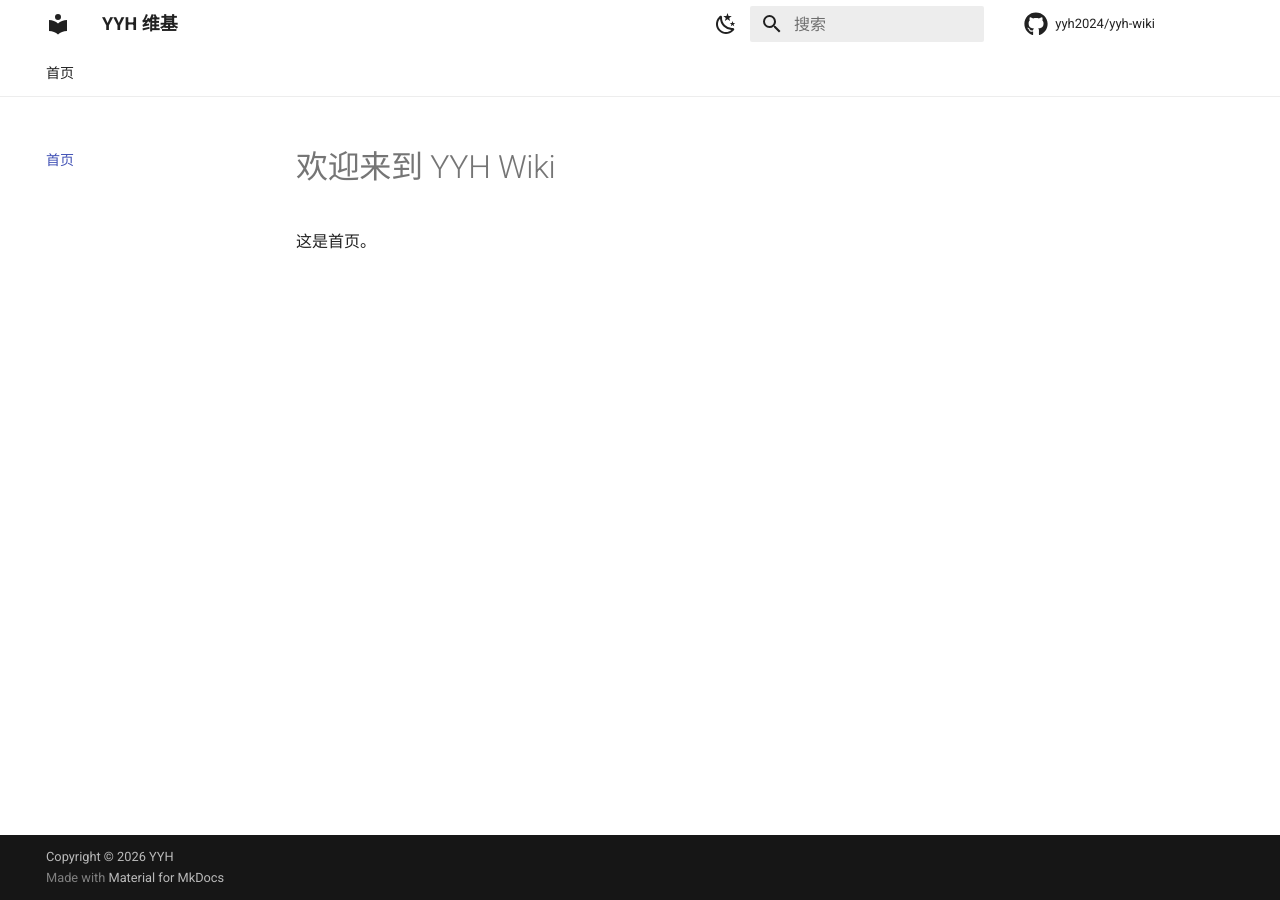
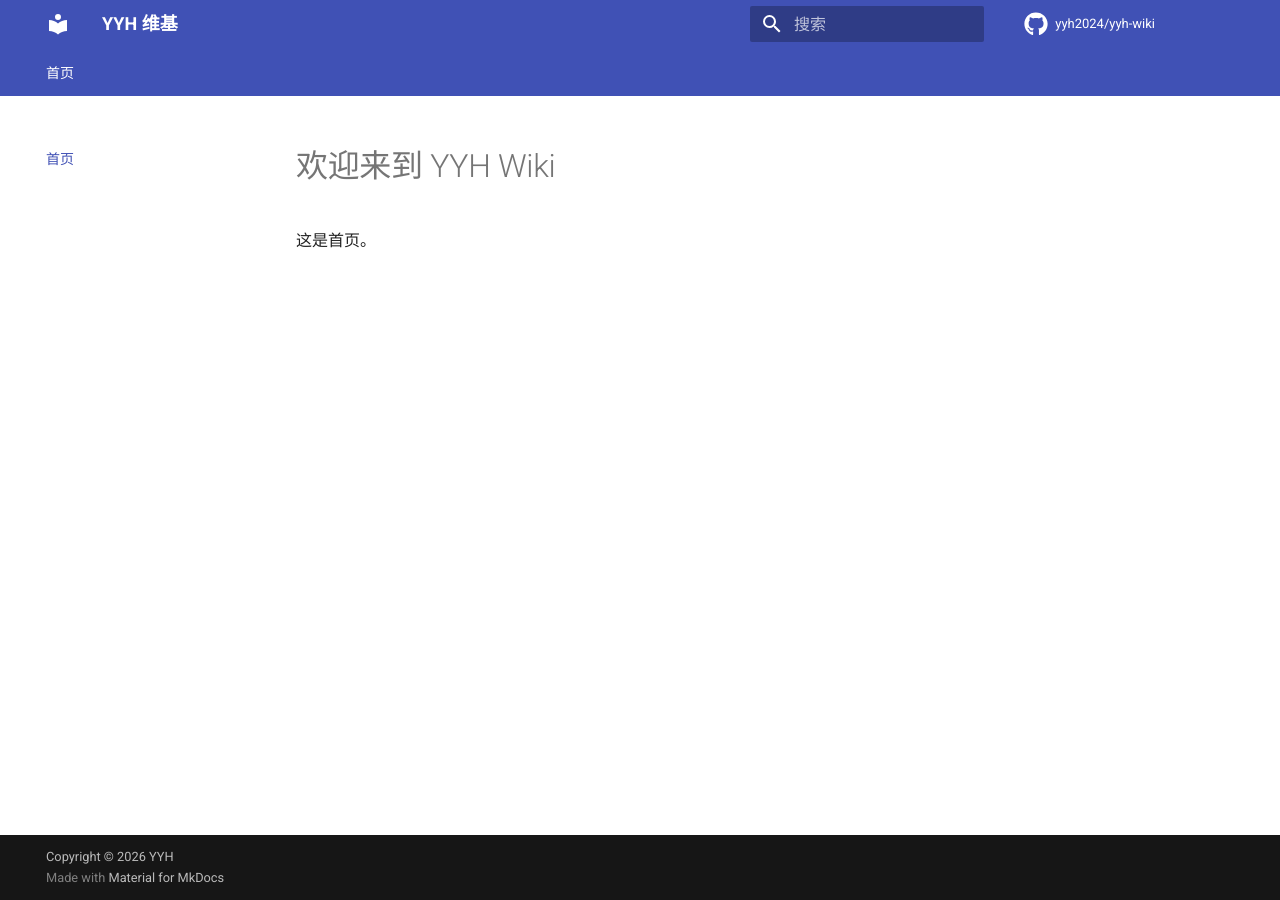
Before and after one commit to yyh2024/yyh-wiki, an MkDocs documentation site: the page built from docs/index.md, in a window 1280 px wide. Built offline with MkDocs 1.6.1 and Material for MkDocs 9.7.7, drawn with Linux system fonts in a browser that asks for light colours; comment, search, counter and statistics services are not loaded.

Commit message:
Update mkdocs.yml for color scheme and styles
Simplified color scheme configuration and added custom styles.

```diff
--- a/mkdocs.yml
+++ b/mkdocs.yml
@@ -29,20 +29,11 @@ theme:
     - search.highlight
     - content.code.copy
   palette:
-    - media: "(prefers-color-scheme: light)"
-      scheme: default
-      primary: white
-      accent: indigo
-      toggle:
-        icon: material/weather-night
-        name: 切换到暗色模式
-    - media: "(prefers-color-scheme: dark)"
-      scheme: slate
-      primary: black
-      accent: indigo
-      toggle:
-        icon: material/weather-sunny
-        name: 切换到亮色模式
+    - scheme: default
+      primary: custom      # ← 改成 custom
+      accent: custom
+  extra_css:
+    - stylesheets/extra.css
   icon:
     repo: fontawesome/brands/github
 
```
